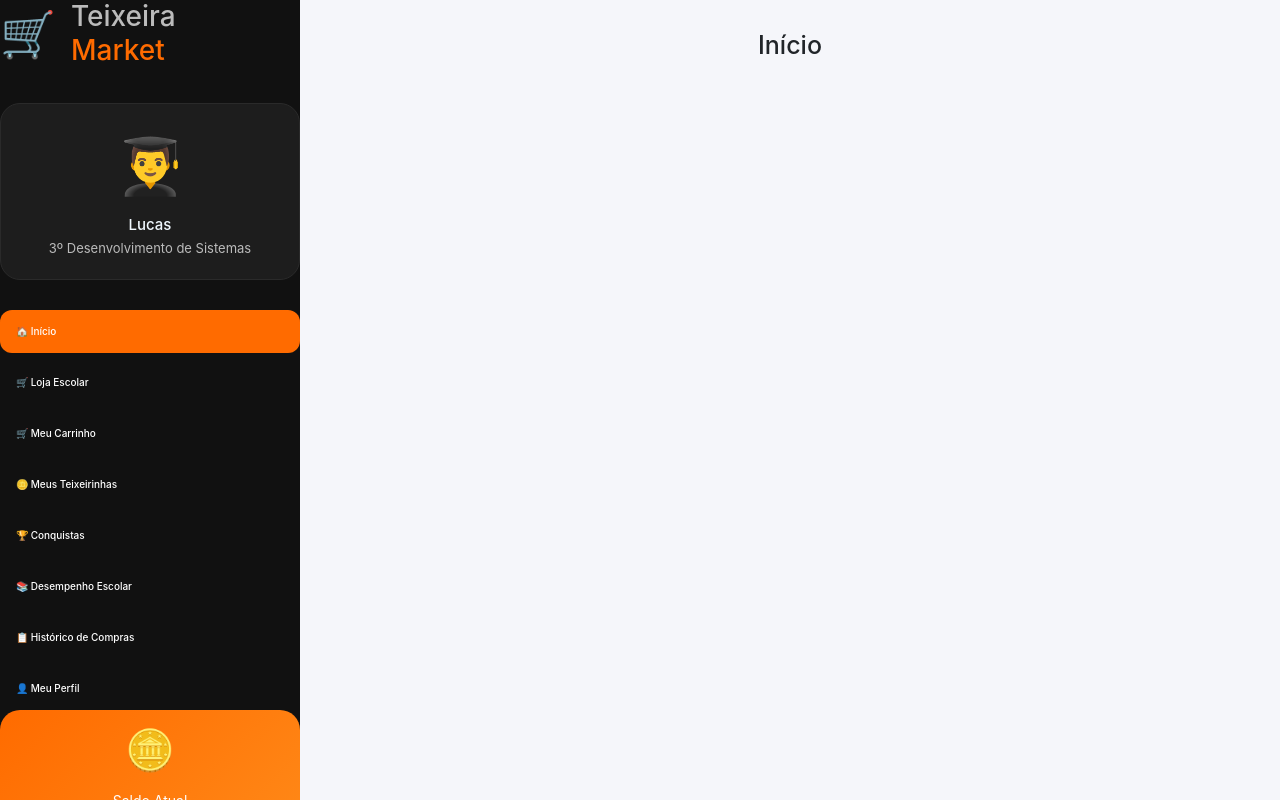
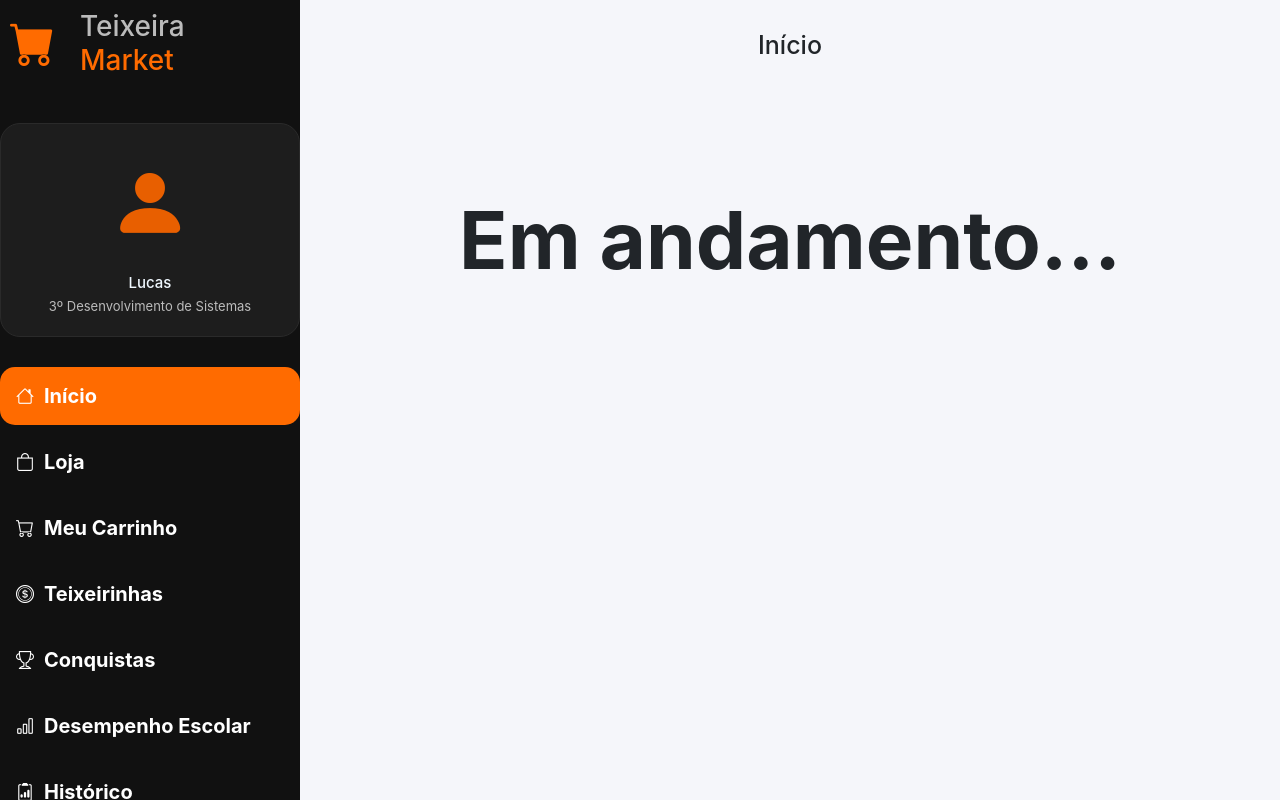
Before and after one commit to mauriciopereiralucas5-gif/Versionamento, a Vue app in the folder Front/tcc/: page /home in a window 1280 px wide. Built offline with nearby package versions, Linux system fonts and the light colour scheme.

Commit message:
Atualização dia 30/07 pt2

```diff
--- a/Front/tcc/src/Pages/Conquistas.vue
+++ b/Front/tcc/src/Pages/Conquistas.vue
@@ -1,3 +1,19 @@
 <template>
     <h1 class="text-center">Conquistas Escolares</h1>
+
+    <div class="texto">
+        <p>Em andamento...</p>
+    </div>
 </template>
+
+<style scoped>
+
+.texto p {
+    text-align: center;
+    font-weight: bold;
+    font-size: 80px;
+    padding: 20px;
+    margin-top: 100px;
+}
+
+</style>
--- a/Front/tcc/src/Pages/Desempenho.vue
+++ b/Front/tcc/src/Pages/Desempenho.vue
@@ -1,3 +1,18 @@
 <template>
     <h1 class="text-center">Desempenho Escolar</h1>
+    <div class="texto">
+        <p>Em andamento...</p>
+    </div>
 </template>
+
+<style scoped>
+
+.texto p {
+    text-align: center;
+    font-weight: bold;
+    font-size: 80px;
+    padding: 20px;
+    margin-top: 100px;
+}
+
+</style>
--- a/Front/tcc/src/Pages/Historico.vue
+++ b/Front/tcc/src/Pages/Historico.vue
@@ -1,3 +1,19 @@
 <template>
     <h1 class="text-center">Histórico de Compras</h1>
+
+    <div class="texto">
+        <p>Em andamento...</p>
+    </div>
 </template>
+
+<style scoped>
+
+.texto p {
+    text-align: center;
+    font-weight: bold;
+    font-size: 80px;
+    padding: 20px;
+    margin-top: 100px;
+}
+
+</style>
--- a/Front/tcc/src/Pages/Home.vue
+++ b/Front/tcc/src/Pages/Home.vue
@@ -1,9 +1,18 @@
 <template>
+  <h1 class="text-center">Início</h1>
+  <div class="texto">
+    <p>Em andamento...</p>
+  </div>
+</template>
 
-    <div class="dashboard text-center">
+<style scoped>
 
-      <h1>Início</h1>
+.texto p {
+    text-align: center;
+    font-weight: bold;
+    font-size: 80px;
+    padding: 20px;
+    margin-top: 100px;
+}
 
-    </div>
-
-  </template>
+</style>
--- a/Front/tcc/src/Pages/Mercado.vue
+++ b/Front/tcc/src/Pages/Mercado.vue
@@ -1,8 +1,6 @@
 <script setup>
 import { ref, computed } from 'vue'
 import CardProduto from '@/components/CardProduto.vue'
-import Saldo from './Saldo.vue'
-import Carrinho from './Carrinho.vue'
 import { useRouter } from 'vue-router'
 
 const router = useRouter()
@@ -10,8 +8,11 @@ function abrirCarrinho(){
   router.push('/carrinho')
 }
 
+const saldo = ref(125)
+
 const categoriaSelecionada = ref('Tudo')
 const pesquisa = ref("")
+const quantidadeCarrinho = ref(0)
 
 const produtos = [
 
@@ -89,45 +90,52 @@ if (pesquisa.value) {
 return lista
 })
 
+function adicionarCarrinho(produto){
+
+quantidadeCarrinho.value++
+
+console.log(produto.nome)
+
+}
+
 </script>
 
 <template>
 
-<h1 class="Mercado text-center">Mercado
-  <span>Escolar</span>
+  <div class="cabecalho">
+    <h1 class="Mercado">
+    Mercado <span>Escolar</span>
   </h1>
+
+  <div class="saldo-moedas">
+    <i class="bi bi-coin"></i>
+    {{ saldo }} Teixeirinhas
+  </div>
+
+  </div>
 <h2 class="subtitle text-center">Troque seus Teixeirinhas por diversos produtos!</h2>
 
-<div class="pesquisa-container">
+<div class="topo-mercado">
+
 <input
   v-model="pesquisa"
   type="text"
-  placeholder="🔍 Pesquisar Produto..."
+  placeholder= "Pesquisar Produto..."
   class="barra-pesquisa"
 >
-  <div class="">
-    <button class="botao-carrinho" @click="abrirCarrinho">
+
+<button
+  class="botao-carrinho"
+  @click="abrirCarrinho"
+>
 
   <i class="bi bi-cart-fill"></i>
 
   <span class="contador-carrinho">
-  0
+    {{ quantidadeCarrinho }}
   </span>
 
 </button>
-  </div>
-</div>
-
-<div class="contador-produtos">
-  📦 {{ produtosFiltrados.length}}
-
-  <span v-if="produtosFiltrados.length === 1">
-    produto encontrado
-  </span>
-
-  <span v-else>
-    produtos encontrados
-  </span>
 
 </div>
 
@@ -171,6 +179,8 @@ return lista
   :descricao="produto.descricao"
   :preco="produto.preco"
   :imagem="produto.imagem"
+
+  @adicionar="adicionarCarrinho(produto)"
   />
       </template>
 
@@ -206,6 +216,48 @@ return lista
   font-weight: bold;
   color: #666;
   font-size: 15px;
+}
+
+.topo-mercado{
+
+display:flex;
+
+align-items:center;
+
+justify-content:space-between;
+
+gap:20px;
+
+margin:15px 0;
+}
+
+.cabecalho{
+    display: flex;
+    justify-content: center;
+    align-items: center;
+    gap: 35px;
+    margin-top: 15px;
+}
+
+.saldo-moedas{
+    height: 45px;
+    padding: 0 10px;
+    border: 2px solid #ff6a00;
+    border-radius: 15px;
+    background: #fff7ef;
+
+    display: flex;
+    align-items: center;
+    gap: 10px;
+
+    color: #ff6a00;
+    font-size: 15px;
+    font-weight: bold;
+}
+
+.saldo-moedas i{
+
+font-size:20px;
 }
 
 .pesquisa-container{
@@ -288,9 +340,9 @@ border:2px solid white;
 }
 
 .barra-pesquisa{
-  width: 60vw;
+  width: 70vw;
   height: 55px;
-  padding: 0 20px;
+  padding: 0 15px;
   border: 2px solid #ff6a00;
   border-radius: 15px;
   outline: none;
@@ -344,14 +396,6 @@ border:2px solid white;
   gap:25px;
 }
 
-.grid-container{
-  display: grid;
-  /* Cria 2 colunas de tamanhos iguais */
-  grid-template-columns: 1fr 1fr;
-  /* Define o espaçamento entre as linhas e colunas */
-  gap: 20px;
-}
-
 .grid-item {
   min-width: 140px;
   height: 55px;
--- a/Front/tcc/src/Pages/Perfil.vue
+++ b/Front/tcc/src/Pages/Perfil.vue
@@ -1,3 +1,19 @@
 <template>
     <h1 class="text-center">Perfil do Usuário</h1>
+
+    <div class="texto">
+        <p>Em andamento...</p>
+    </div>
 </template>
+
+<style scoped>
+
+.texto p {
+    text-align: center;
+    font-weight: bold;
+    font-size: 80px;
+    padding: 20px;
+    margin-top: 100px;
+}
+
+</style>
--- a/Front/tcc/src/Pages/Saldo.vue
+++ b/Front/tcc/src/Pages/Saldo.vue
@@ -1,3 +1,20 @@
 <template>
     <h1 class="text-center">Saldo de Teixeirinhas</h1>
+
+    <div class="texto">
+        <p>Em andamento</p>
+    </div>
+
 </template>
+
+<style scoped>
+
+.texto p {
+    text-align: center;
+    font-weight: bold;
+    font-size: 80px;
+    padding: 20px;
+    margin-top: 100px;
+}
+
+</style>
--- a/Front/tcc/src/components/CardProduto.vue
+++ b/Front/tcc/src/components/CardProduto.vue
@@ -6,6 +6,8 @@ defineProps({
   preco: Number,
   imagem: String
 })
+
+const emit = defineEmits(['adicionar'])
 
 </script>
 
@@ -30,10 +32,9 @@ defineProps({
         🪙 {{ preco }}
       </div>
 
-      <button>
+      <button @click="emit('adicionar')">
         Adicionar ao Carrinho
       </button>
-
     </div>
 
   </div>
--- a/Front/tcc/src/components/Sidebar.vue
+++ b/Front/tcc/src/components/Sidebar.vue
@@ -5,7 +5,7 @@
     <div class="brand">
 
       <div class="logo">
-        🛒
+        <i class="bi bi-cart-fill"></i>
       </div>
 
       <div class="brand-text">
@@ -20,7 +20,7 @@
     <div class="student-card">
 
       <div class="avatar">
-        👨‍🎓
+        <i class="bi bi-person-fill"></i>
       </div>
 
       <h4>Lucas</h4>
@@ -34,45 +34,49 @@
     <nav class="menu">
 
       <router-link to="/home" class="item">
-        🏠 Início
+      <i class="bi bi-house icon"></i><span>Início</span>
       </router-link>
 
       <router-link to="/mercado" class="item">
-        🛒 Loja Escolar
+        <i class="bi bi-bag icon"></i><span>Loja</span>
       </router-link>
 
       <router-link to="/carrinho" class="item">
-        🛒 Meu Carrinho
+        <i class="bi bi-cart icon"></i><span>Meu Carrinho</span>
       </router-link>
 
       <router-link to="/teixeirinhas" class="item">
-        🪙 Meus Teixeirinhas
+        <i class="bi bi-coin icon"></i><span>Teixeirinhas</span>
       </router-link>
 
       <router-link to="/conquistas" class="item">
-        🏆 Conquistas
+        <i class="bi bi-trophy icon"></i><span>Conquistas</span>
       </router-link>
 
       <router-link to="/desempenho" class="item">
-        📚 Desempenho Escolar
+        <i class="bi bi-bar-chart icon"></i><span>Desempenho Escolar</span>
       </router-link>
 
       <router-link to="/historico" class="item">
-        📋 Histórico de Compras
+        <i class="bi bi-clipboard2-data icon"></i><span>Histórico</span>
       </router-link>
 
       <router-link to="/perfil" class="item">
-        👤 Meu Perfil
+        <i class="bi bi-person icon"></i><span>Meu Perfil</span>
       </router-link>
 
     </nav>
+
+    <button class="logout">
+      <i class="bi bi-door-open-fill icon"></i><span>Sair</span>
+    </button>
 
     <!-- Carteira -->
 
     <div class="wallet">
 
       <div class="wallet-icon">
-        🪙
+        <i class="bi bi-coin"></i>
       </div>
 
       <span class="wallet-title">
@@ -80,16 +84,8 @@
       </span>
 
       <h2>125</h2>
-
-      <small>Teixeirinhas</small>
-
+      <h3>Teixeirinhas</h3>
     </div>
-
-    <!-- Botão -->
-
-    <button class="logout">
-      🚪 Sair
-    </button>
 
   </aside>
 </template>
@@ -132,7 +128,9 @@ overflow-x: hidden;
 
 .logo {
 
+  color: #ff6b00;
   font-size: 45px;
+  padding: 10px;
 }
 
 .brand-text h2 {
@@ -169,9 +167,10 @@ overflow-x: hidden;
 
 .avatar {
 
-  font-size: 55px;
-
+  color: #e85f00;
+  font-size: 80px;
   margin-bottom: 10px;
+  height: 120px;
 }
 
 .student-card h4 {
@@ -205,11 +204,21 @@ overflow-x: hidden;
 
   padding: 14px 16px;
 
-  border-radius: 12px;
+  border-radius: 15px;
 
   transition: 0.3s;
 
   font-weight: 500;
+}
+
+.item span{
+  font-weight: bold;
+  font-size: 20px;
+  padding: 10px;
+}
+
+.icon {
+  font-size: 18px;
 }
 
 .item:hover {
@@ -228,17 +237,23 @@ overflow-x: hidden;
 
 .wallet {
 
-  margin-top: auto;
+  margin-top: 20px;
+  height: 200px;
+  width: 215px;
+  justify-items: center;
 
   background: linear-gradient(
     135deg,
-    #ff6b00,
-    #ff8c1a
+    #232323,
+    #444444
   );
+
+  margin-bottom: 50px;
+  margin-left: 35px;
 
   border-radius: 20px;
 
-  padding: 10px;
+  padding: 15px;
 
   text-align: center;
 
@@ -248,7 +263,7 @@ overflow-x: hidden;
 .wallet-icon {
 
   font-size: 40px;
-
+  color: #ff6b00;
   margin-bottom: 10px;
 }
 
@@ -268,29 +283,24 @@ overflow-x: hidden;
   margin: 0;
 }
 
-.wallet small {
-
-  opacity: 0.9;
-}
-
 /* BOTÃO SAIR */
 
 .logout {
 
   margin-top: 20px;
+  height: 50px;
+  width: 275px;
+  text-align: left;
+  border: none;
+  margin: 10px;
 
-  height: 55px;
+  border-radius: 10px;
 
-  border: none;
-
-  border-radius: 15px;
-
-  background: #ff6b00;
+  background:#111;
 
   color: white;
 
   font-size: 16px;
-  font-weight: bold;
 
   cursor: pointer;
 
@@ -304,4 +314,10 @@ overflow-x: hidden;
   transform: translateY(-2px);
 }
 
+.logout span {
+  font-weight: bold;
+  font-size: 20px;
+  padding: 10px;
+}
+
 </style>
--- a/Front/tcc/src/stores/carrinho.js
+++ b/Front/tcc/src/stores/carrinho.js
@@ -1 +1,5 @@
-adicionarAoCarrinho(produto)
+import { reactive } from 'vue'
+
+export const carrinho = reactive({
+  itens: []
+})
```
Lines whose indentation alone changed are shown as unchanged.
